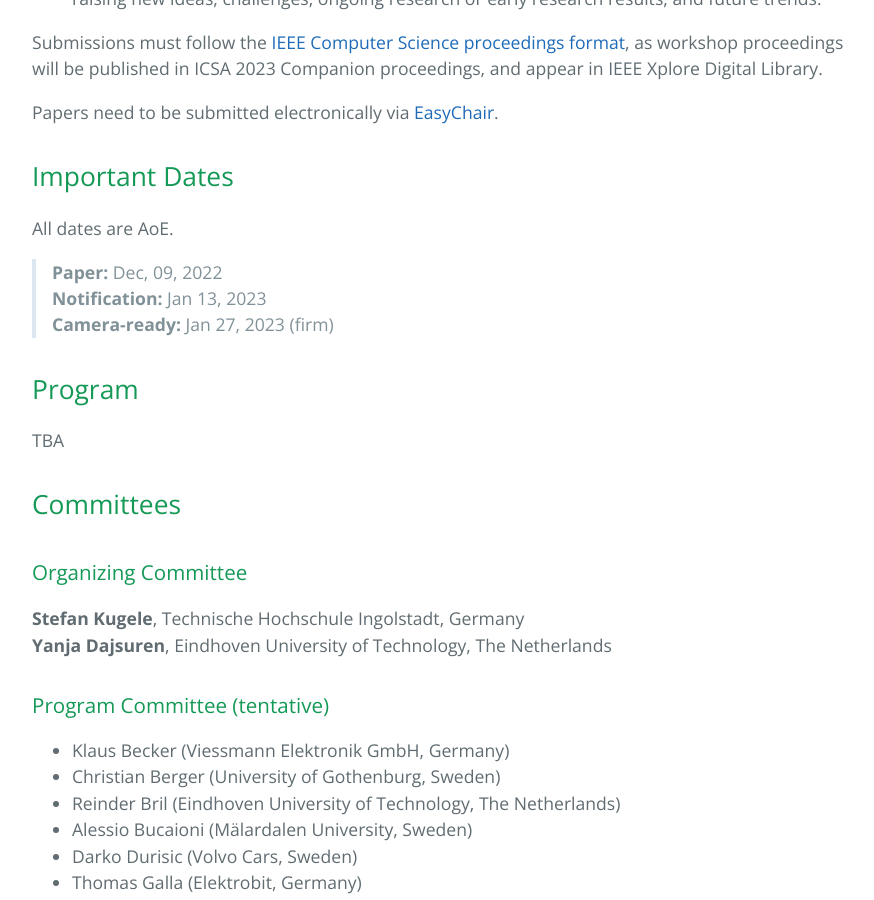
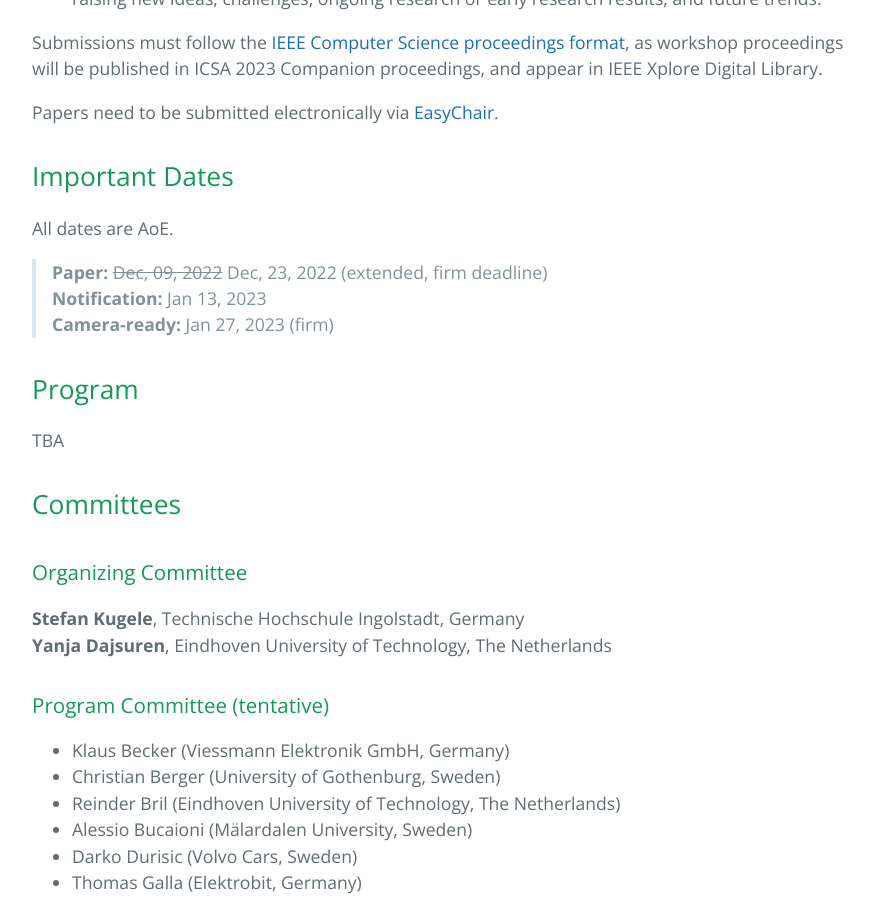
Before and after one commit to WASA-Workshop/2023, a Jekyll site: the page built from index.md, in a window 1280 px wide and 900 px high, scrolled down 2076 px. Shown: the whole window, without its empty margins (192-1066 px from the left). Built offline with Jekyll 4.4.1, drawn with Linux system fonts in a browser that asks for light colours; our own code applies the rules of GitHub Pages for plain Markdown files.

Commit message:
Update index.md

```diff
--- a/index.md
+++ b/index.md
@@ -49,7 +49,7 @@ Papers need to be submitted electronically via [EasyChair](https://easychair.org
 ## Important Dates
 All dates are AoE.
 
-> **Paper:** Dec, 09, 2022\
+> **Paper:** ~~Dec, 09, 2022~~ Dec, 23, 2022 (extended, firm deadline)\
 > **Notification:**  Jan 13, 2023\
 > **Camera-ready:**  Jan 27, 2023 (firm)
 
```
